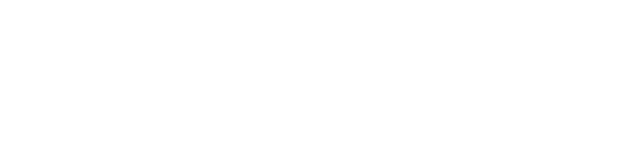
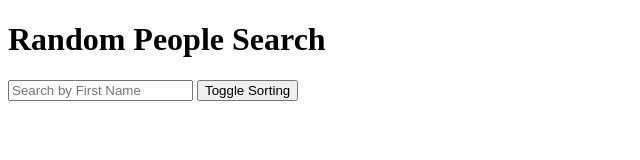
Before and after one commit to Tashreeqlee/TaskQ2, a plain HTML site: page index.html in a window 1280 px wide. Shown: the whole page, without its empty margins (0-640 px from the left). Drawn offline with Linux system fonts and the light colour scheme.

Commit message:
html added

```diff
--- a/index.html
+++ b/index.html
@@ -6,8 +6,10 @@
     <title>Random</title>
 </head>
 <body>
-
-
+    <h1>Random People Search</h1>
+    <input type="text" id="searchInput" placeholder="Search by First Name">
+    <button id="sortButton">Toggle Sorting</button>
+    <div id="resultsContainer"></div>
     <script src="./script/code.js"></script>
 </body>
 </html>
```
